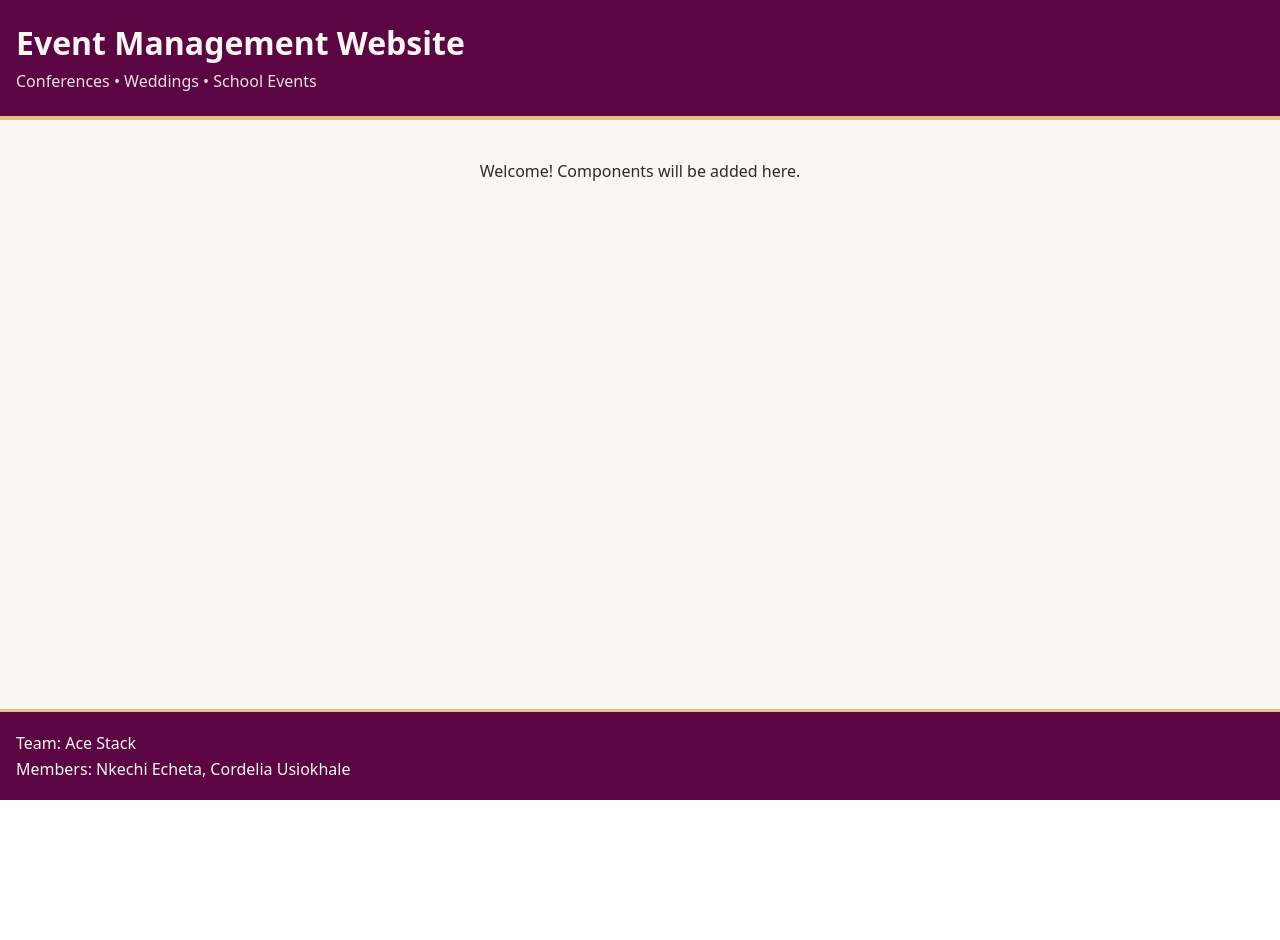
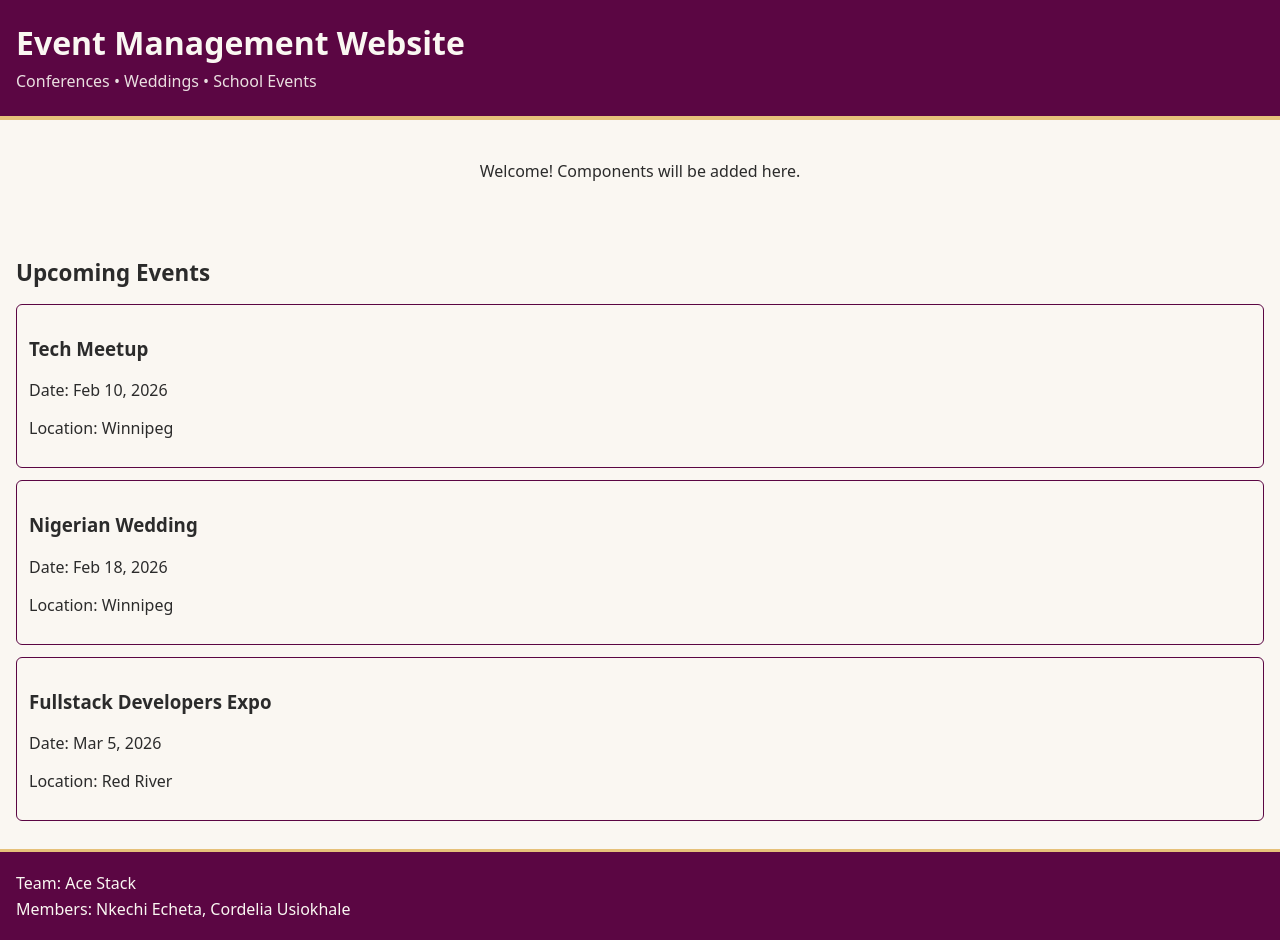
Before and after one commit to Cusiokhale/Event-Management, a React (Vite) app: page / in a window 1280 px wide. Before the commit the page ends 800 px from the top, so only its background shows below. Built offline with nearby package versions, Linux system fonts and the light colour scheme.

Commit message:
feat: render EventsCard in App.

```diff
--- a/src/App.tsx
+++ b/src/App.tsx
@@ -1,4 +1,5 @@
 import './App.css'
+import EventsCard from "./components/events-card/EventsCard";
 
 function App() {
   return (
@@ -12,6 +13,10 @@ function App() {
         <p>Welcome! Components will be added here.</p>
       </main>
 
+      <main>
+        <EventsCard />
+      </main>
+
       <footer className="app__footer">
         <p>Team: Ace Stack</p>
         <p>Members: Nkechi Echeta, Cordelia Usiokhale</p>
```
